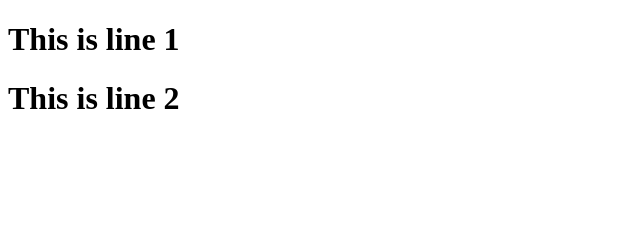
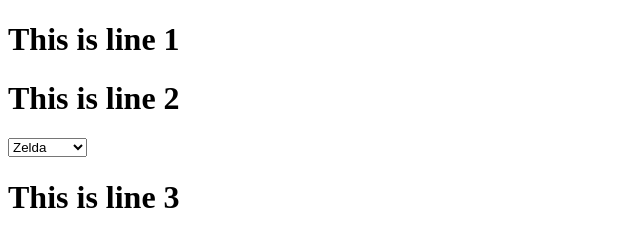
Before and after one commit to dsabourin55/branch_demo, a plain HTML site: page index.html in a window 1280 px wide. Shown: the whole page, without its empty margins (0-640 px from the left). Drawn offline with Linux system fonts and the light colour scheme.

Commit message:
added dropdown and line 3

```diff
--- a/index.html
+++ b/index.html
@@ -8,5 +8,12 @@
 <body>
     <h1>This is line 1</h1>
     <h1>This is line 2</h1>
+    <select name="" id="">
+        <option value="">Zelda</option>
+        <option value="">Mario</option>
+        <option value="">Pokemon</option>
+        <option value="">Digimon</option>
+    </select>
+    <h1>This is line 3</h1>
 </body>
 </html>
```
